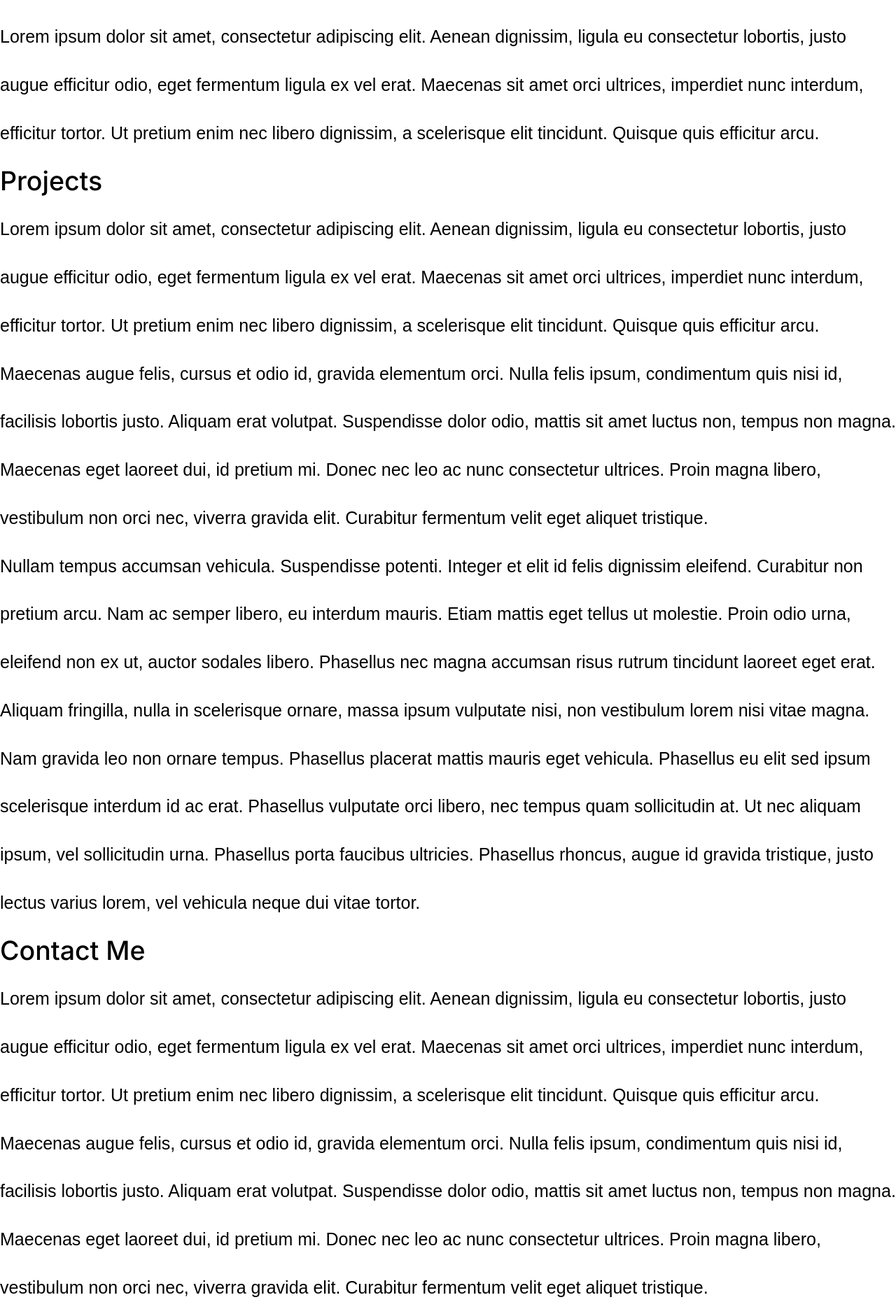
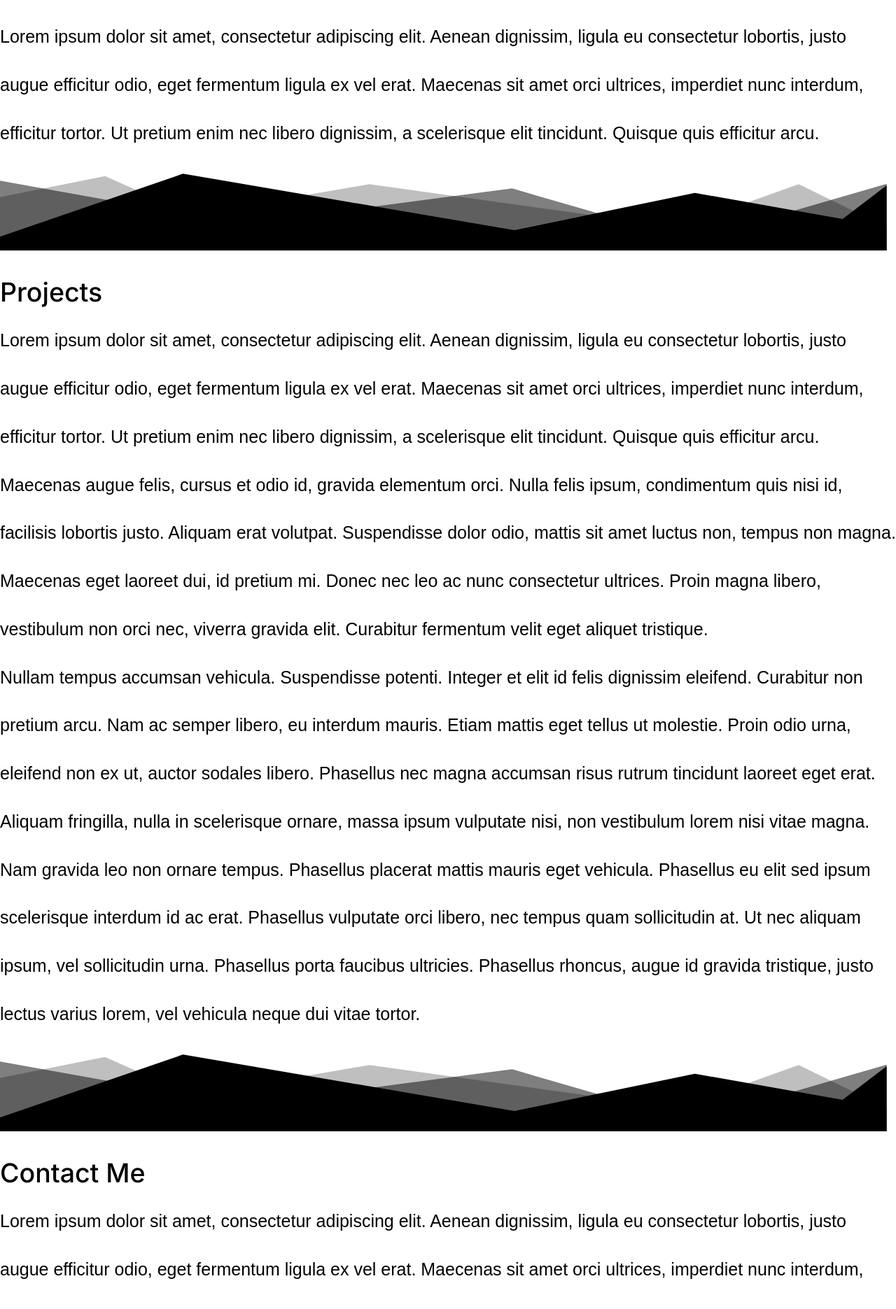
Before and after one commit to SirioBambino/SirioBambino.github.io, a Jekyll site: the page built from index.md, in a window 1280 px wide. Shown: the part 463-2334 px from the top of the page at 70% size. Built offline with Jekyll 4.4.1, drawn with Linux system fonts in a browser that asks for light colours; some web fonts are replaced.

Commit message:
feat: Add shape divider to body

```diff
--- /dev/null
+++ b/_includes/shape-divider.html
@@ -0,0 +1,6 @@
+<!-- Shape divider -->
+<div class="shape-divider {{ include.class }}">
+  <svg viewbox="0 0 1920 200" preserveaspectratio="none">
+    <use xlink:href="assets/symbols/shape-divider.svg#shape-divider" />
+  </svg>
+</div>
--- a/_layouts/default.html
+++ b/_layouts/default.html
@@ -13,6 +13,7 @@
       <div class="{{ section.sectionID }} content-section" id="{{ section.sectionID }}">
         <h2>{{ section.title }}</h2>
         {{ section.output }}
+        {%- include shape-divider.html -%}
       </div>
       {%- endfor -%}
     </main>
```
